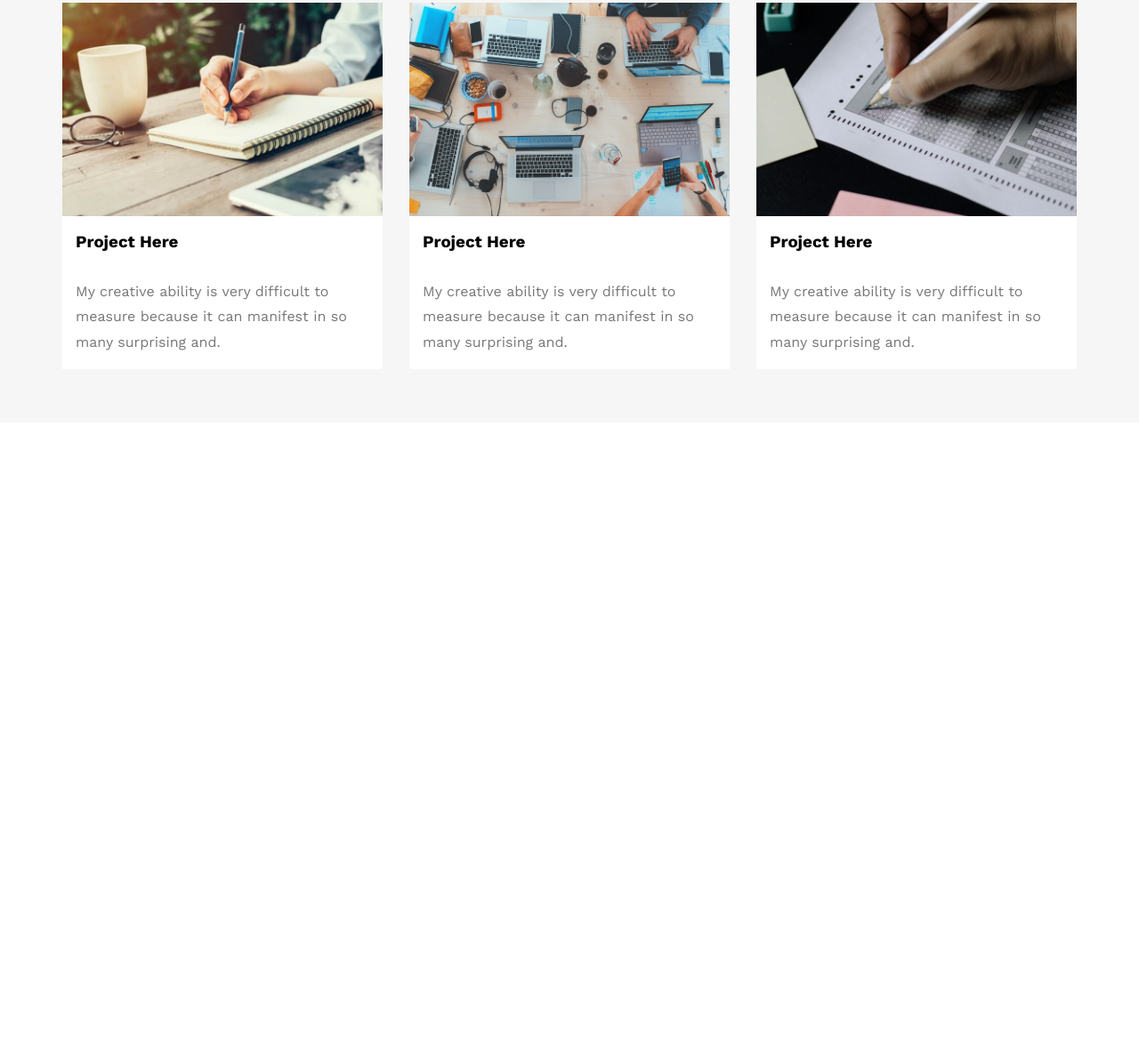
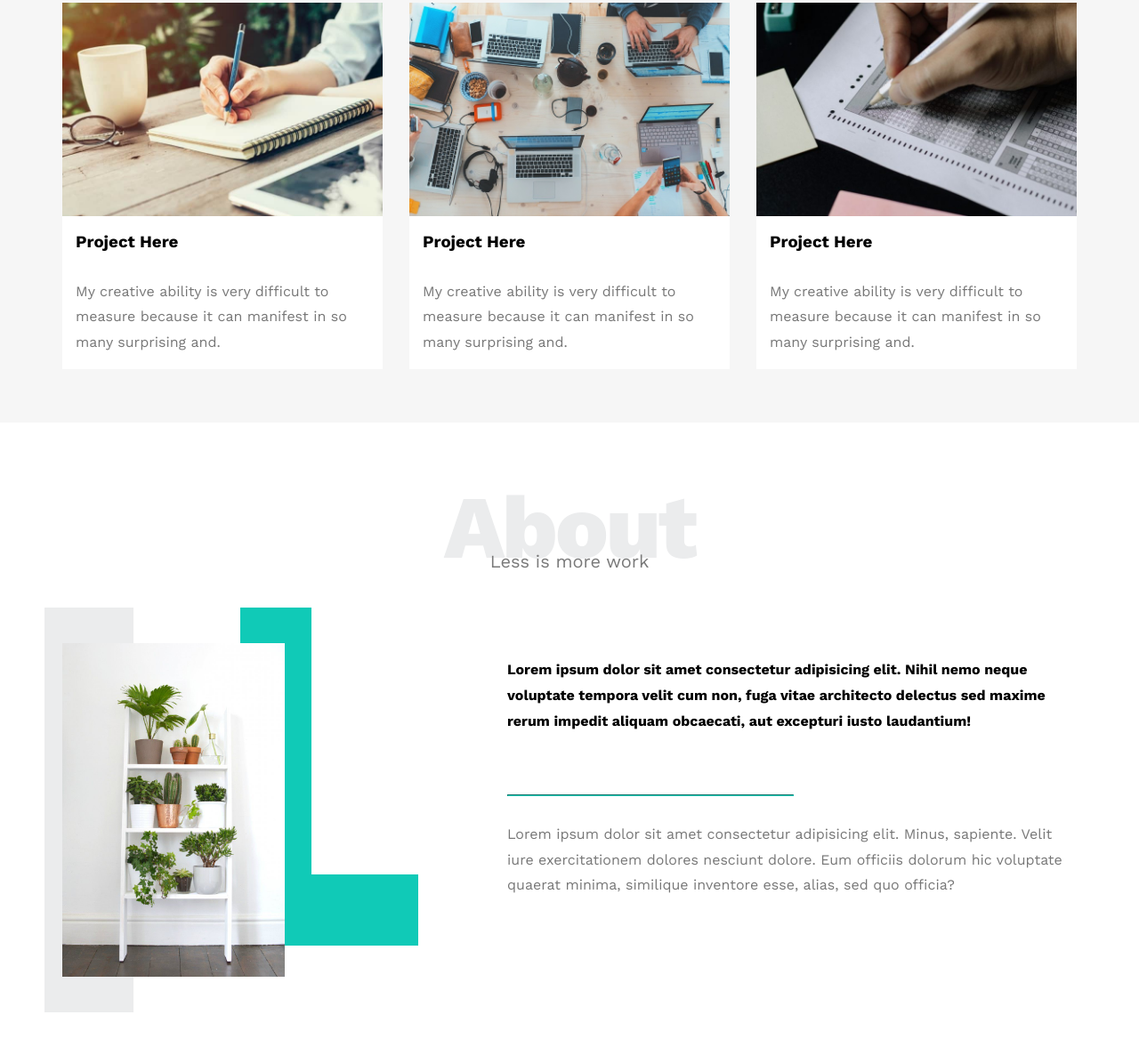
Before and after one commit to 7A9Oo/Html-Css-Template-1, a plain HTML site: page index.html in a window 1280 px wide. Shown: the part 2197-3374 px from the top of the page at 89% size. Before the commit the page ends 2672 px from the top, so only its background shows below. Drawn offline with nearby package versions, Linux system fonts and the light colour scheme.

Commit message:
about section

```diff
--- a/css/master.css
+++ b/css/master.css
@@ -317,3 +317,83 @@ body {
     width: 100%;
 }
 /* end portfolio section */
+
+/*  start about section */
+.about {
+    padding-bottom: calc(var(--section-padding) + 60px);
+    padding-top: var(--section-padding);
+}
+.about .container .about-content {
+    display: flex;
+    flex-wrap: wrap;
+    justify-content: space-between;
+    margin-top: 80px;
+}
+@media (max-width: 991px){
+    .about .container .about-content {
+        flex-direction: column;
+        text-align: center;
+    }
+}
+.about .container .about-content .left {
+    width: 45%;
+}
+.about .container .about-content .image::before {
+    content: "";
+    position: absolute;
+    top: -40px;
+    left: -20px;
+    background-color: #ebeced;
+    width: 100px;
+    height: calc(100% + 80px);
+    z-index: -1;
+
+}
+.about .about-content .image {
+    width: 250px;
+    position: relative;
+    height: 375px;
+}
+@media (max-width: 991px){
+    .about  .about-content .image{
+      margin :0 auto 60px
+    }
+}
+.about .container .about-content .image::after {
+    content: "";
+    position: absolute;
+    top: -40px;
+    right: -150px;
+    border-left: 80px solid var(--main-color);
+    border-bottom: 80px solid var(--main-color);
+    width: 120px;
+    height: 300px;
+    z-index: -1;
+}
+@media (max-width: 991px){
+    .about .container .about-content .image::before,
+    .about .container .about-content .image::after{
+      display: none;
+    }
+}
+.about  .about-content  .image img {
+    max-width: 100%;
+}
+.about  .about-content .text {
+    flex-basis: calc(100% - 500px);
+}
+.about  .about-content .text p:first-of-type {
+    font-weight: bold;
+    line-height: 1.8;
+    margin-bottom: 60px;
+}
+.about  .about-content .text hr {
+    width: 50%;
+    display: inline-block;
+    border-color: var(--main-color);
+}
+.about  .about-content .text p:last-of-type {
+    line-height: 1.8;
+    color: #777;
+}
+/*  end about section */
--- a/index.html
+++ b/index.html
@@ -139,5 +139,23 @@
 
             </div>
         <!-- start portfolio section  -->
+         <!-- start about section -->
+          <div class="about">
+            <div class="container">
+                <h2 class="special-heading">About</h2>
+                <p>Less is more work</p>
+                <div class="about-content">
+                    <div class="image">
+                        <img src="images/about.jpg" alt="about">
+                    </div>
+                    <div class="text">
+                        <p>Lorem ipsum dolor sit amet consectetur adipisicing elit. Nihil nemo neque voluptate tempora velit cum non, fuga vitae architecto delectus sed maxime rerum impedit aliquam obcaecati, aut excepturi iusto laudantium!</p>
+                        <hr>
+                        <p>Lorem ipsum dolor sit amet consectetur adipisicing elit. Minus, sapiente. Velit iure exercitationem dolores nesciunt dolore. Eum officiis dolorum hic voluptate quaerat minima, similique inventore esse, alias, sed quo officia?</p>
+                    </div>
+                </div>
+            </div>
+          </div>
+          <!-- end about section -->
 </body>
 </html>
```
Also changed, not shown: images/about.jpg (added).
